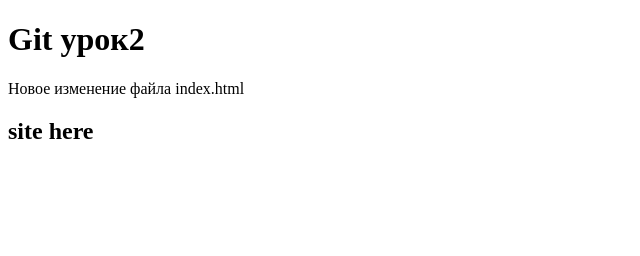
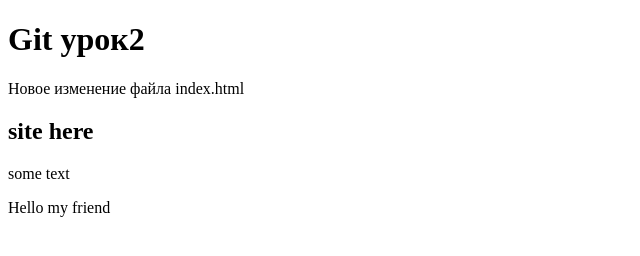
Before and after one commit to vaskar967/git-repos, a plain HTML site: page index.html in a window 1280 px wide. Shown: the whole page, without its empty margins (0-640 px from the left). Drawn offline with Linux system fonts and the light colour scheme.

Commit message:
third commit

```diff
--- a/index.html
+++ b/index.html
@@ -11,5 +11,7 @@
     <h1>Git урок2</h1>
     <p>Новое изменение файла index.html</p>
     <h2>site here</h2>
+    <p>some text</p>
+    <p>Hello my friend</p>
 </body>
 </html>
```
